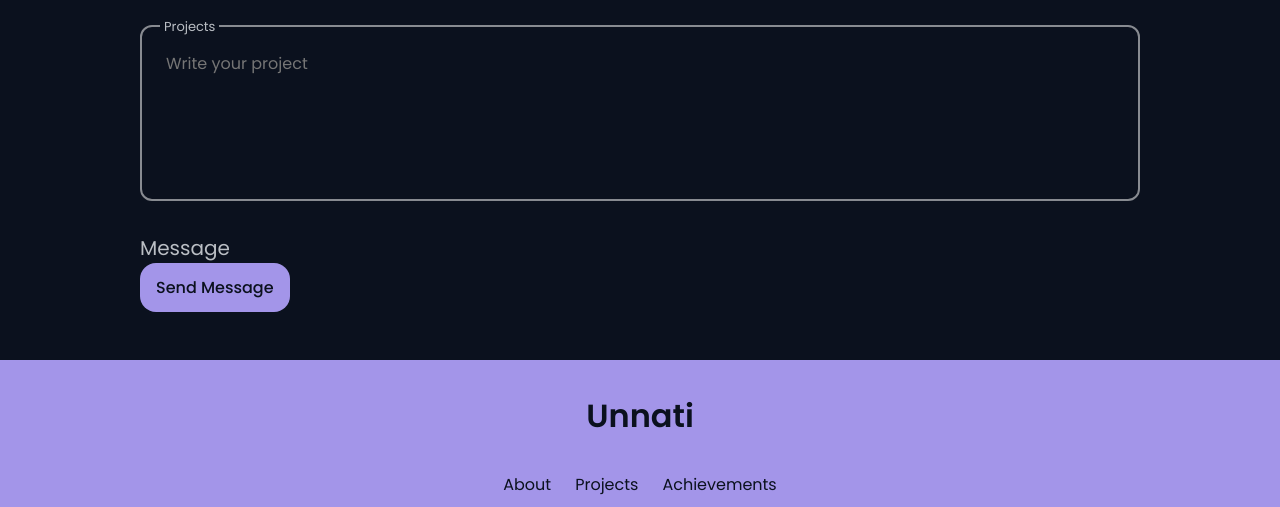
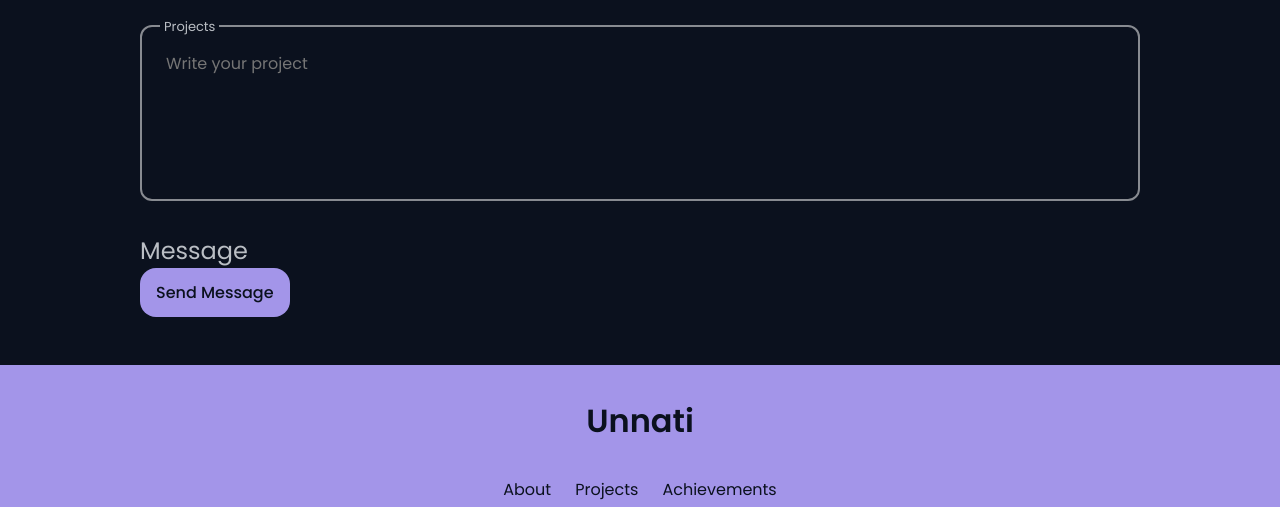
Before and after one commit to Unnatttii/Unnati_Portfolio, a plain HTML site: page index.html in a window 1280 px wide. Shown: the part 4368-4875 px from the top of the page. Drawn offline with nearby package versions, Linux system fonts and the light colour scheme.

Commit message:
email upadated

```diff
--- a/assets/css/styles.css
+++ b/assets/css/styles.css
@@ -888,7 +888,7 @@ body.light-theme{
 }
 
 .contact__message{
-  font-size: var(--h3-font-size);
+  font-size: var(--h2-font-size);
   /* position: absolute;
   bottom: 2.8rem;
   left: 2.5rem; */
```
